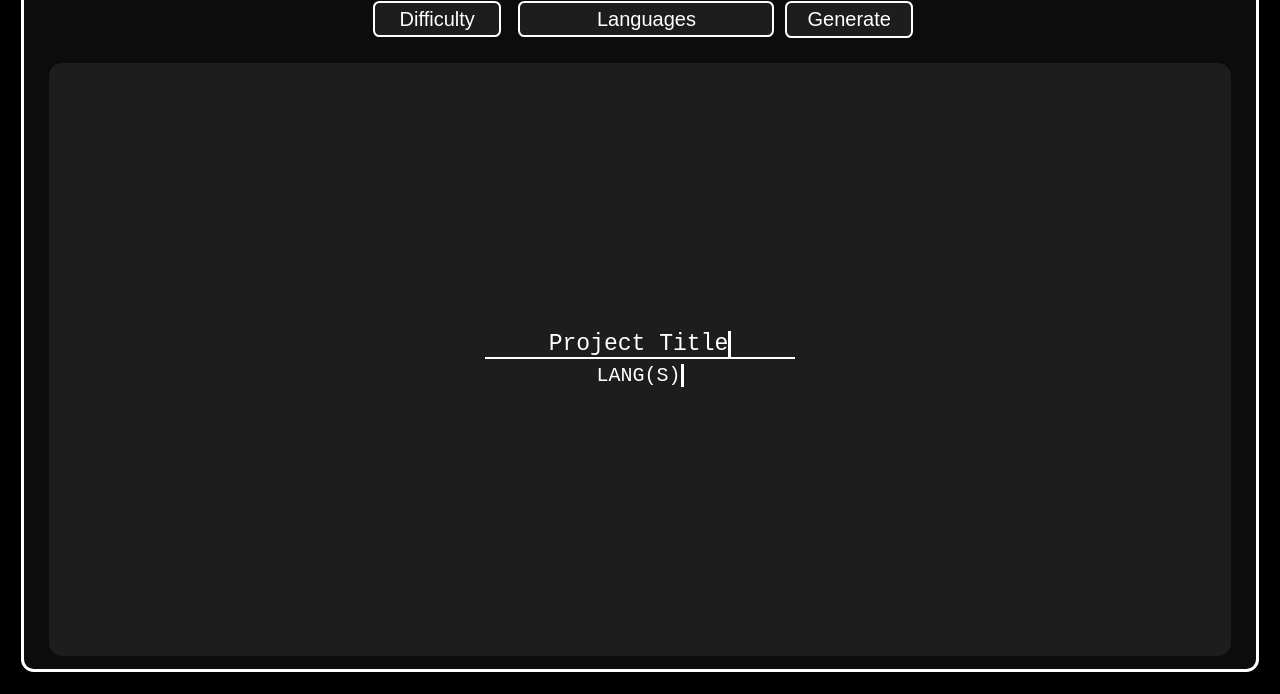
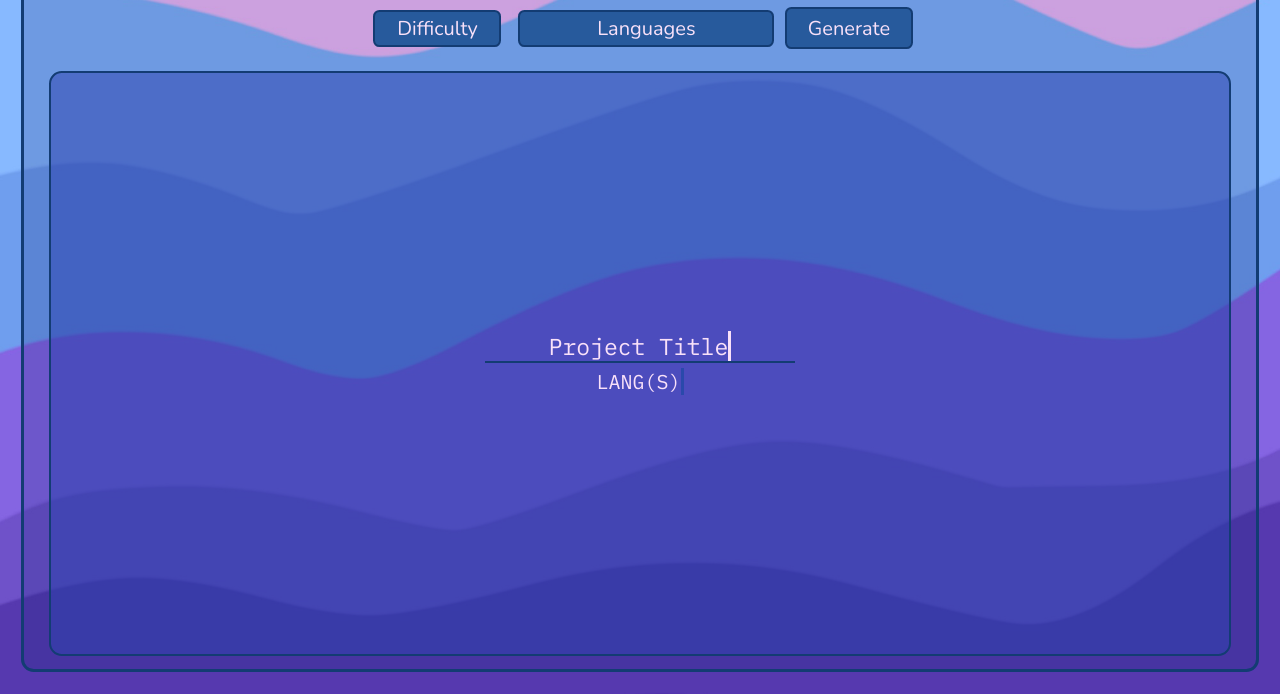
Before and after one commit to maahibatra/High-Seas-Project-Ideas, a website: page public/index.html in a window 1280 px wide. Shown: the part 106-800 px from the top of the page. Drawn offline with nearby package versions, Linux system fonts and the light colour scheme.

Commit message:
styling complete

```diff
--- a/public/index.html
+++ b/public/index.html
@@ -5,6 +5,9 @@
     <meta name="viewport" content="width=device-width, initial-scale=1.0">
     <title>High Seas Project Ideas</title>
     <link rel="stylesheet" href="style.css">
+    <link rel="preconnect" href="https://fonts.googleapis.com">
+    <link rel="preconnect" href="https://fonts.gstatic.com" crossorigin>
+    <link href="https://fonts.googleapis.com/css2?family=IBM+Plex+Mono:wght@400;500;600;700&family=Nunito:ital,wght@0,200..1000;1,200..1000&display=swap" rel="stylesheet">
 </head>
 <body>
     <div class="webpage">
--- a/public/style.css
+++ b/public/style.css
@@ -1,14 +1,14 @@
 body {
-    background-color: black;
-    color: white;
+    background-image: url(bg.jpeg);
+    background-size: cover;
     overflow-y: hidden;
-    font-family: 'Arial', sans-serif;
+    font-family: 'Nunito', serif;
 }
 
 .webpage {
-    background-color: rgb(12, 12, 12);
+    background-color: rgba(14, 33, 110, 0.2);
     padding: 1vw 2vw;
-    border: 0.3vw solid white;
+    border: 0.3vw solid #133c73;
     border-radius: 1vw;
     margin: 1vw;
     height: 91.7vh;
@@ -19,8 +19,9 @@ body {
 
 .header {
     font-size: clamp(30px, 3vw, 80px);
-    border-bottom: 0.2vw solid white;
+    border-bottom: 0.2vw solid #133c73;
     margin: 0 auto;
+    color: #133c73;
     margin-top: 1vh;
     width: 50%;
     text-align: center;
@@ -31,49 +32,55 @@ body {
 }
 
 .select {
-    font-family: 'Arial', sans-serif;
+    font-family: 'Nunito', serif;
     font-size: clamp(20px, 0.8vw, 40px);
     padding: 0.4vw 1vw;
-    border: 0.2vw solid white;
+    border: 0.2vw solid #133c73;
     border-radius: 0.5vw;
-    background-color: rgb(29, 29, 29);
-    color: white;
+    background-color: #275a9c;
+    color: #f9e1f9;
     outline: none;
     cursor: pointer;
     width: 10vw;
     margin: 0 0.5vw;
     appearance: none;
-    transition: background-color 0.3s ease;
+    transition: background-color 0.3s ease, color 0.3s ease, border-color 0.3s ease;
     text-align: center;
 }
 
 .select:hover {
-    background-color: rgb(49, 49, 49);
+    background-color: #153d7b;
+    border-color: #071e3c;
+    color: #fcc1fa;
 }
 
 .gen {
-    font-family: 'Arial', sans-serif;
+    font-family: 'Nunito', serif;
     font-size: clamp(20px, 0.8vw, 40px);
     padding: 0.4vw 1vw;
-    border: 0.2vw solid white;
+    border: 0.2vw solid #133c73;
     border-radius: 0.5vw;
-    background-color: rgb(29, 29, 29);
-    color: white;
+    background-color: #275a9c;
+    color: #f9e1f9;
     outline: none;
     cursor: pointer;
     width: 10vw;
     margin: 1vw 0;
     appearance: none;
-    transition: background-color 0.3s ease;
+    transition: background-color 0.3s ease, color 0.3s ease, border-color 0.3s ease;
 }
 
 .gen:hover {
-    background-color: rgb(49, 49, 49);
+    background-color: #153d7b;
+    border-color: #071e3c;
+    color: #fcc1fa;
 }
 
 .output {
-    background-color: rgb(29, 29, 29);
-    min-height: 71vh;
+    background-color: rgb(45, 67, 175, 0.5);
+    border: 0.2vw solid #133c73;
+    border-radius: 0.5vw;
+    min-height: 69.5vh;
     padding: 1vw 2vw;
     border-radius: 1vw;
     text-align: center;
@@ -82,11 +89,12 @@ body {
     justify-content: center;
     align-items: center;
     position: relative;
+    color: #f9e1f9;
 }
 
 .outputTitle {
     font-size: clamp(30px, 2.5vw, 70px);
-    border-bottom: 0.2vw solid white;
+    border-bottom: 0.2vw solid #133c73;
     display: inline-block;
     padding: 0 5vw;
 }
@@ -96,8 +104,8 @@ body {
     animation: typing 0.7s steps(13), blink .5s step-end infinite alternate;
     white-space: nowrap;
     overflow: hidden;
-    border-right: 0.25vw solid;
-    font-family: monospace;
+    border-right: 0.3vw solid;
+    font-family: 'IBM Plex Mono', serif;
 }
 
 @keyframes typing {
@@ -123,8 +131,8 @@ body {
     animation: typing 0.7s steps(7), blink .5s step-end infinite alternate;
     white-space: nowrap;
     overflow: hidden;
-    border-right: 0.25vw solid;
-    font-family: monospace;
+    border-right: 0.3vw solid #2a49ab;
+    font-family: 'IBM Plex Mono', serif;
 }
 
 @keyframes typing {
```
Also changed, not shown: public/bg.jpeg (added), public/bg.png (added), public/hslogo.svg (added).
